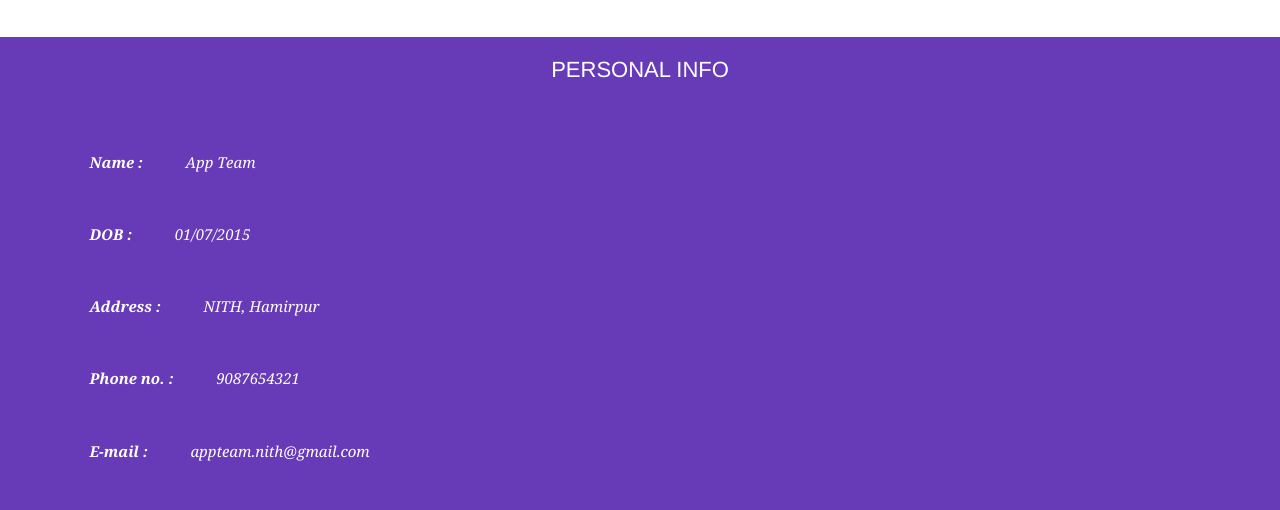
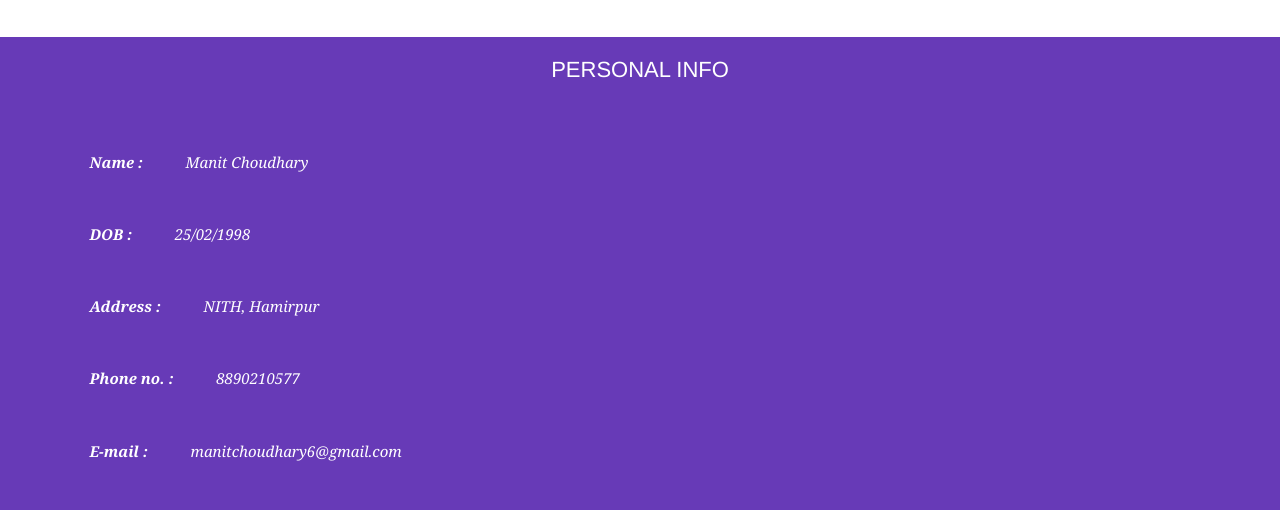
Before and after one commit to Manit1998/kali.github.io, a plain HTML site: page index.html in a window 1280 px wide. Shown: the part 1060-1570 px from the top of the page. Drawn offline with Linux system fonts and the light colour scheme.

Commit message:
Updated Infromation

```diff
--- a/index.html
+++ b/index.html
@@ -55,11 +55,11 @@
         <!-- -----------------------personal info------------------- -->
         <div class="personal-div" id="personal-info">
             <div class="skill-heading">PERSONAL INFO</div>
-            <div class="personal-detail"><span class="attribute">Name : </span><span class="value">App Team</span></div>
-            <div class="personal-detail"><span class="attribute">DOB : </span><span class="value">01/07/2015</span></div>
+            <div class="personal-detail"><span class="attribute">Name : </span><span class="value">Manit Choudhary</span></div>
+            <div class="personal-detail"><span class="attribute">DOB : </span><span class="value">25/02/1998</span></div>
             <div class="personal-detail"><span class="attribute">Address : </span><span class="value">NITH, Hamirpur</span></div>
-            <div class="personal-detail"><span class="attribute">Phone no. : </span><span class="value">9087654321</span></div>
-            <div class="personal-detail"><span class="attribute">E-mail : </span><span class="value">appteam.nith@gmail.com</span></div>
+            <div class="personal-detail"><span class="attribute">Phone no. : </span><span class="value">8890210577</span></div>
+            <div class="personal-detail"><span class="attribute">E-mail : </span><span class="value">manitchoudhary6@gmail.com</span></div>
         </div>
         <!-- -----------------------end personal info---------------- -->
 
```
